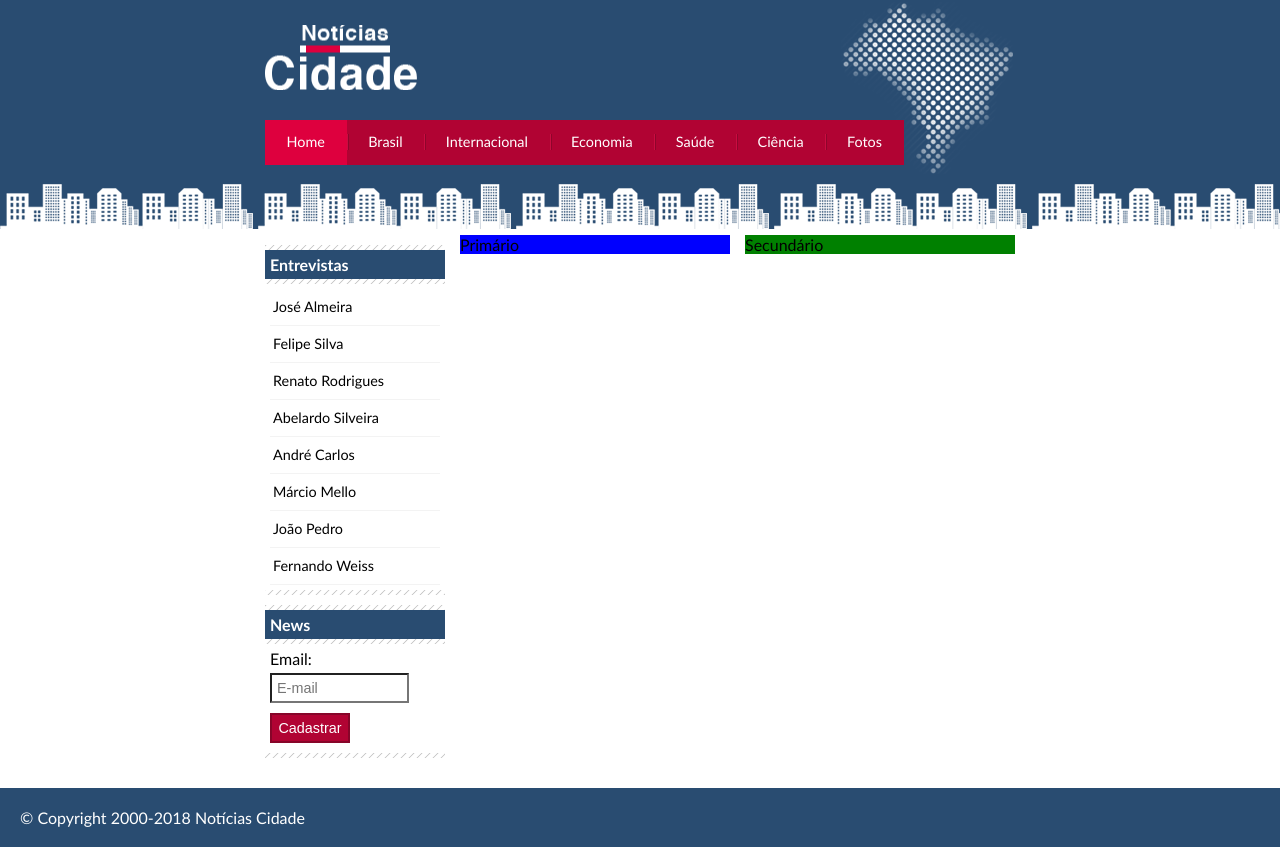
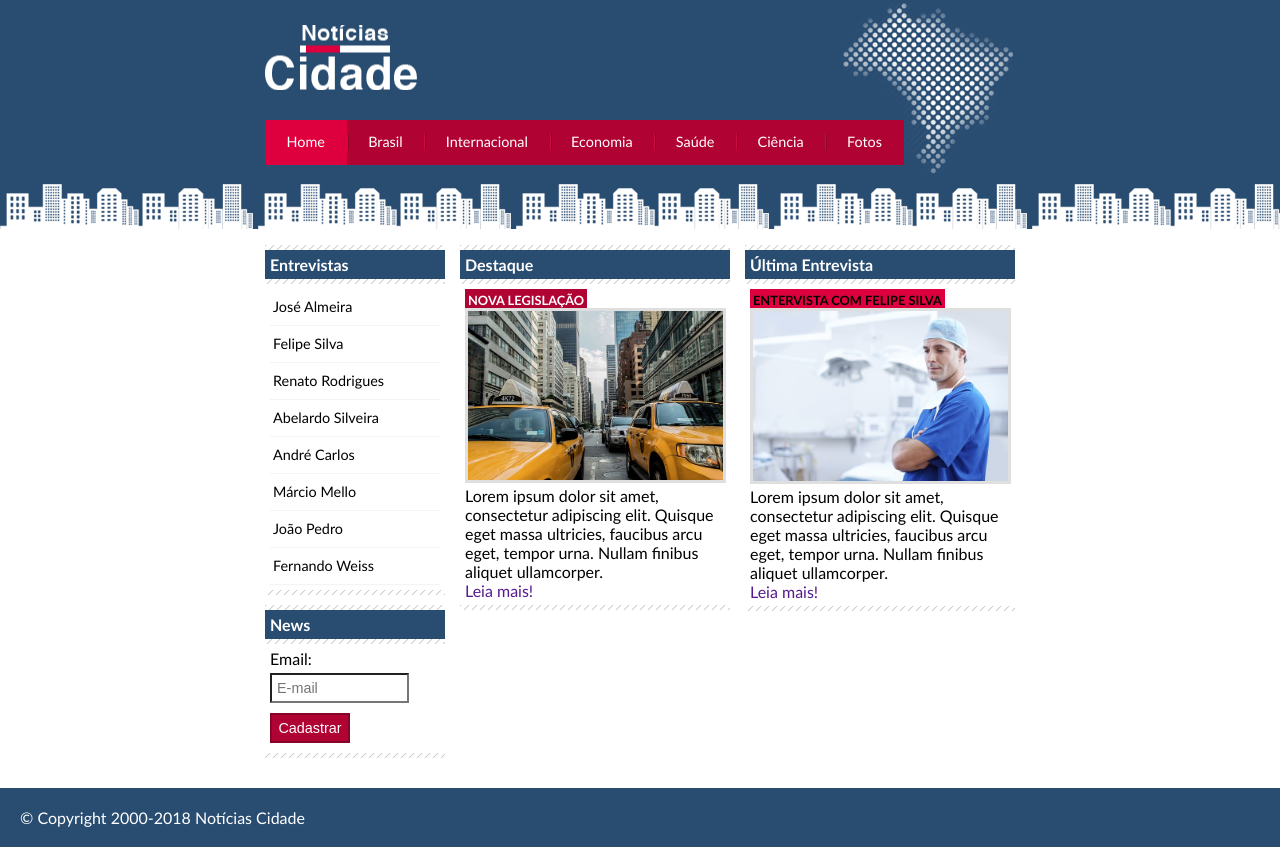
Before and after one commit to MayaSantor/NoticiasCidade, a plain HTML site: page index.html in a window 1280 px wide. Drawn offline with Linux system fonts and the light colour scheme.

Commit message:
Área de conteúdos

```diff
--- a/css/style.css
+++ b/css/style.css
@@ -86,7 +86,6 @@ body.fotos #navegacao a#fotos {
     width: 270px;
     float: left;
     margin: 0 0 20px 195px;
-    background: blue;
 }
 
 #duas-colunas #primario {
@@ -102,7 +101,6 @@ body.fotos #navegacao a#fotos {
     width: 270px;
     float: left;
     margin: 0 0 20px 15px;
-    background: green
 }
 
 
@@ -168,6 +166,27 @@ input.submit {
     border: 2px solid #870529;
 }
 
+img.imagem-principal {
+    width: 98%;
+    border: 3px solid #dfdfdf;
+}
+
+h3 {
+    text-transform: uppercase;
+    display: inline;
+    font-size: 0.8em;
+    padding: 3px;
+}
+
+.destaque h3 {
+    background: #b10333;
+    color: #fff;
+}
+
+.entrevista h3 {
+    background: #de003e;
+}
+
 #container-rodape {
     background: #294c71;
     padding: 20px;
--- a/index.html
+++ b/index.html
@@ -38,9 +38,33 @@
 
         <div id="conteudo">
 
-            <div id="primario">Primário</div>
+            <div id="primario">
+                <div class="caixa destaque">
+                    <h2>Destaque</h2>
+                    <div class="caixa-conteudo">
+                        <h3 class="">Nova Legislação</h3>
+                        <img src="imagens/taxi.jpg" width="100%" class="imagem-principal">
+                        <p>
+                            Lorem ipsum dolor sit amet, consectetur adipiscing elit. Quisque eget massa ultricies, faucibus arcu eget, tempor urna. Nullam finibus aliquet ullamcorper.
+                        </p>
+                        <a href="">Leia mais!</a>
+                    </div>
+                </div>
+            </div>
 
-            <div id="secundario">Secundário</div>
+            <div id="secundario">
+                <div class="caixa entrevista">
+                    <h2>Última Entrevista</h2>
+                    <div class="caixa-conteudo">
+                        <h3 class="">ENTERVISTA COM FELIPE SILVA</h3>
+                        <img src="imagens/doutor.jpg" width="100%" class="imagem-principal">
+                        <p>
+                            Lorem ipsum dolor sit amet, consectetur adipiscing elit. Quisque eget massa ultricies, faucibus arcu eget, tempor urna. Nullam finibus aliquet ullamcorper.
+                        </p>
+                        <a href="">Leia mais!</a>
+                    </div>
+                </div>
+            </div>
 
             <div id="lateral">
                 <div class="caixa">
```
